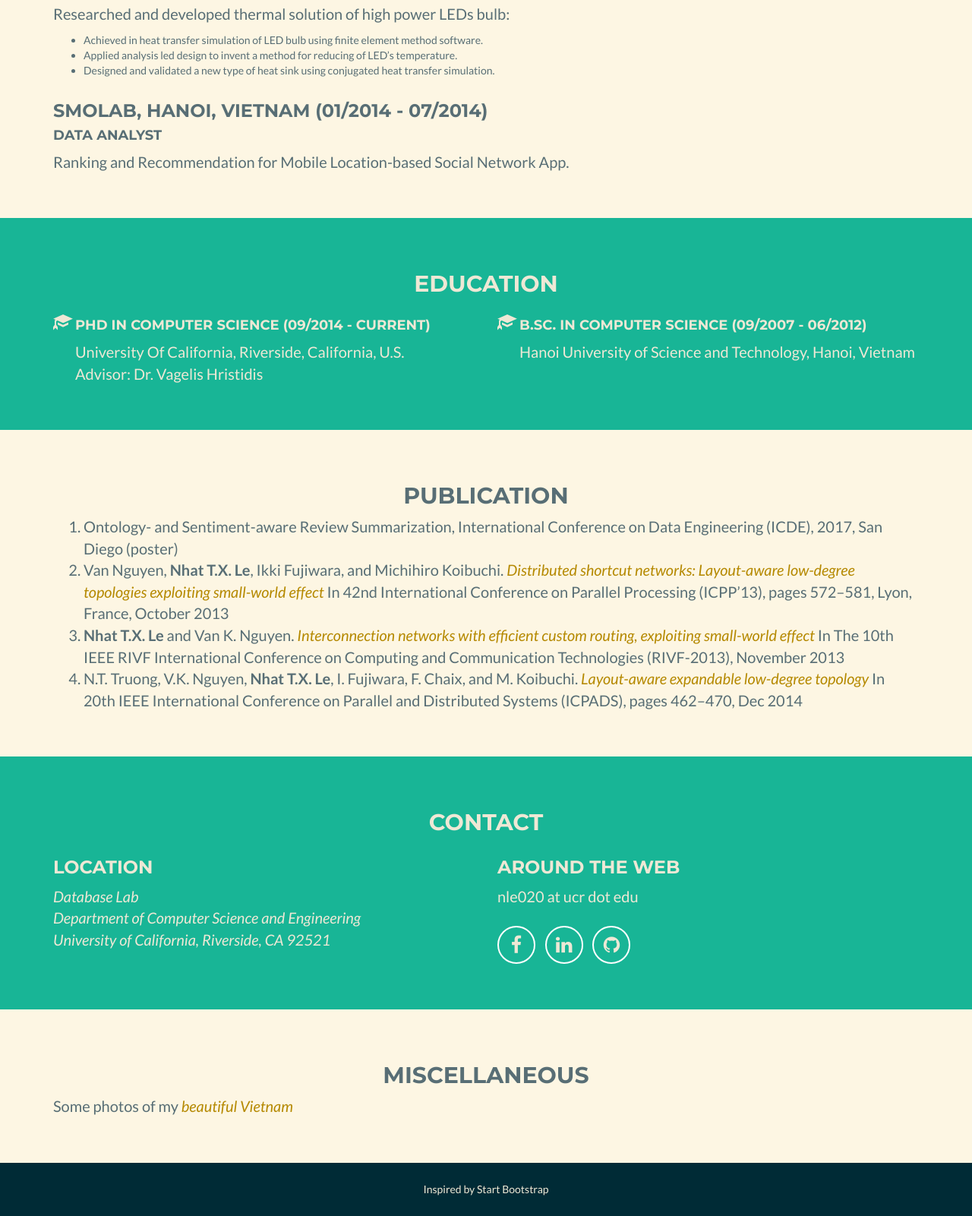
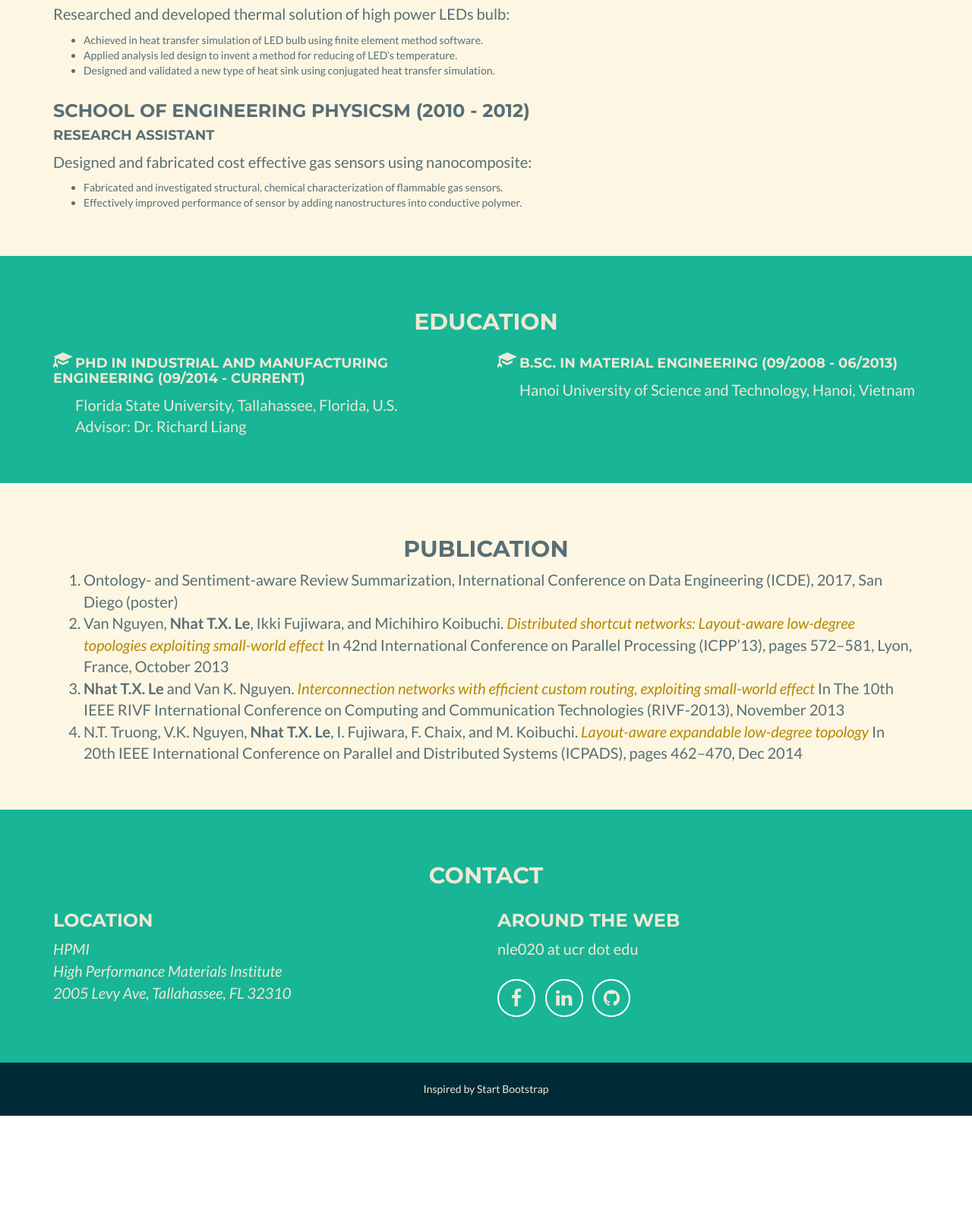
Before and after one commit to namcao123/namcao123.github.io, a website: page index.html in a window 1280 px wide. Shown: the part 740-2341 px from the top of the page at 76% size. After the commit the page ends 2209 px from the top, so only its background shows below. Drawn offline with nearby package versions, Linux system fonts and the light colour scheme.

Commit message:
Update index.html

```diff
--- a/index.html
+++ b/index.html
@@ -45,7 +45,7 @@
           <span class="icon-bar"></span>
           <span class="icon-bar"></span>
         </button>
-        <a class="navbar-brand" href="#">NHAT LE</a>
+        <a class="navbar-brand" href="#">Nam Nguyen</a>
       </div>
 
       <div class="collapse navbar-collapse" id="nav_list">
@@ -80,21 +80,7 @@
         <div class="col-sm-10">
           <h1 class="name">Nam Nguyen</h1>
           <h4>PhD Candidate in Industrial Engineer, Florida State University</h4>
-          <p class="intro-text">
-            <!-
-            I am working with Prof.
-            <a href="http://www.cs.ucr.edu/~vagelis/" target="_blank"
-               class="darkbg-link">
-              Vagelis Hristidis
-            </a> in Information Retrieval and Data Mining
-          </p>
-          -->
-          <p>
-            Here is my latest
-            <a href="https://www.dropbox.com/s/nqo57bbexiuf9zm/Nhat_CV.pdf?dl=0"
-              target="_blank" class="darkbg-link">resume
-            </a>
-          </p>
+
         </div>
       </div>
     </div>
@@ -111,7 +97,7 @@
       <div class="row">
         <div class="col-sm-12">
           <h3>
-            <i class="fa fa-fw fa-amazon"></i>
+
             High Performance Materials Institue - FSU (09/2014 - current)
           </h3>
           <h4>
@@ -145,14 +131,17 @@
         </div>
         <div class="col-sm-12">
           <h3>
-            Smolab, Hanoi, Vietnam (01/2014 - 07/2014)
+            School of Engineering Physicsm (2010 - 2012)
           </h3>
           <h4>
-            Data Analyst
+            Research Assistant
           </h4>
           <p>
-            Ranking and Recommendation for Mobile Location-based
-            Social Network App.
+           Designed and fabricated cost effective gas sensors using nanocomposite:
+            <ul>
+              <li>Fabricated and investigated structural, chemical characterization of flammable gas sensors.</li>
+              <li>Effectively improved performance of sensor by adding nanostructures into conductive polymer.</li>
+          </ul>
           </p>
       </div>
     </div>
@@ -169,17 +158,17 @@
         <div class="col-sm-6">
           <h4>
             <span class="glyphicon glyphicon-education" style="font-size:24px"></span>
-            PhD in Computer Science (09/2014 - current)
+            PhD in Industrial and Manufacturing Engineering (09/2014 - current)
           </h4>
           <p class="edu-text">
-            University Of California, Riverside, California, U.S.<br>
-            Advisor: Dr. Vagelis Hristidis
+            Florida State University, Tallahassee, Florida, U.S.<br>
+            Advisor: Dr. Richard Liang
           </p>
         </div>
         <div class="col-sm-6">
           <h4>
           <span class="glyphicon glyphicon-education" style="font-size:24px"></span>
-          B.Sc. in Computer Science (09/2007 - 06/2012)
+          B.Sc. in Material Engineering (09/2008 - 06/2013)
           </h4>
           <p class="edu-text">
             Hanoi University of Science and Technology, Hanoi, Vietnam
@@ -242,9 +231,9 @@
         <div class="col-sm-6">
           <h3>Location</h3>
           <p style="font-style: italic;">
-            Database Lab<br>
-            Department of Computer Science and Engineering<br>
-            University of California, Riverside, CA 92521
+            HPMI<br>
+            High Performance Materials Institute<br>
+            2005 Levy Ave, Tallahassee, FL 32310
             <!-- Phone: (858) 952 3593<br> -->
           </p>
         </div>
@@ -254,19 +243,19 @@
             nle020 at ucr dot edu
             <ul class="list-inline">
               <li>
-                <a href="https://www.facebook.com/thongnhat313" target="_blank"
+                <a href="https://www.facebook.com/nam.cao.54" target="_blank"
                    class="btn-social btn-outline">
                   <i class="fa fa-fw fa-facebook"></i>
                 </a>
               </li>
               <li>
-                <a href="https://www.linkedin.com/in/lexuanthongnhat" target="_blank"
+                <a href="https://www.linkedin.com/in/nam-nguyen-5b9b4467/" target="_blank"
                    class="btn-social btn-outline">
                   <i class="fa fa-fw fa-linkedin"></i>
                 </a>
               </li>
               <li>
-                <a href="https://github.com/lexuanthongnhat" target="_blank"
+                <a href="https://github.com/namcao123" target="_blank"
                    class="btn-social btn-outline">
                   <i class="fa fa-fw fa-github"></i>
                 </a>
@@ -279,26 +268,7 @@
     </div>
   </section>
 
-  <section id="misc" class="lightbg">
-    <div class="container">
-      <div class="row">
-        <div class="col-sm-12 text-center">
-          <h2>Miscellaneous</h2>
-        </div>
-      </div>
-      <div class="row">
-        <div class="col-sm-12">
-        <p>
-          Some photos of my
-          <a href="https://www.google.com/search?q=beautiful+vietnam&safe=off&client=ubuntu&hs=egL&tbm=isch&tbo=u&source=univ&sa=X&ved=0ahUKEwid57PA5pjKAhUOymMKHWpyC5YQsAQIHw&biw=1855&bih=971"
-             target="_blank" class="lightbg-link">
-            beautiful Vietnam
-          </a>
-        </p>
-        </div>
-      </div>
-    </div>
-  </section>
+
 
   <!-- Footer -->
   <footer class="text-center">
```
